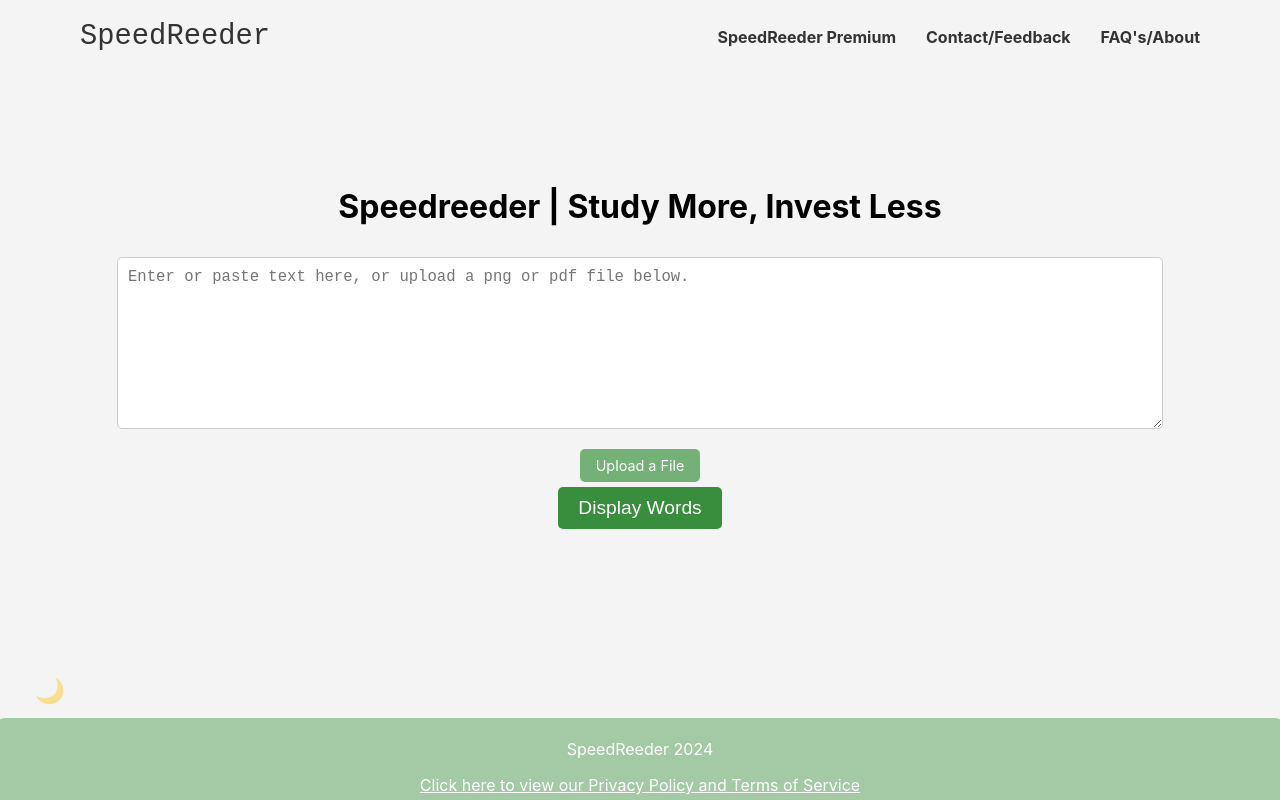
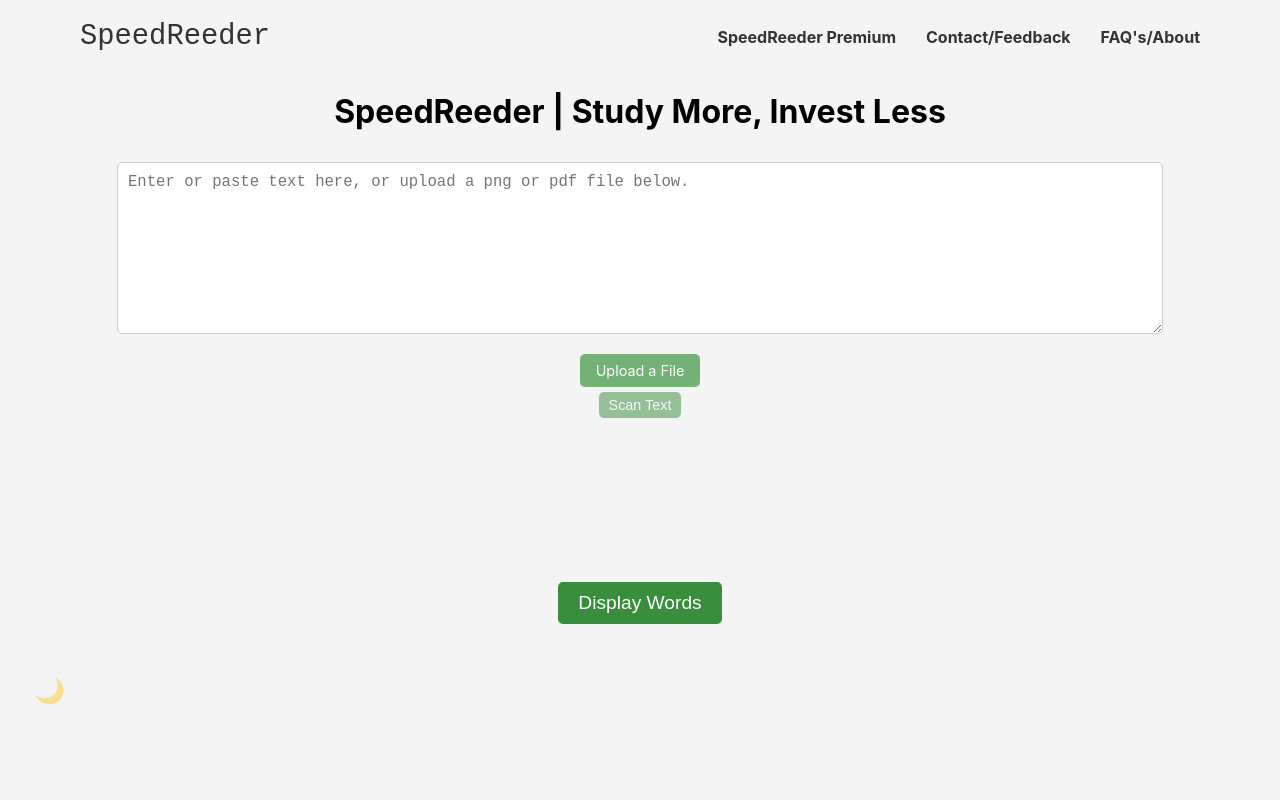
Before and after one commit to SpeedReeder2024/SpeedReederFinal, a plain HTML site: page index.html in a window 1280 px wide. Drawn offline with Linux system fonts and the light colour scheme.

Commit message:
Update index.html

```diff
--- a/index.html
+++ b/index.html
@@ -38,20 +38,26 @@
 <div id="mainContainer">
     <!-- Input Section -->
     <div id="inputContainer">
-        <h1>Speedreeder | Study More, Invest Less</h1>
+        <h1>SpeedReeder | Study More, Invest Less</h1>
         <textarea id="textInput" placeholder="Enter or paste text here, or upload a png or pdf file below."></textarea>
         <label for="fileInput" id="fileLabel">Upload a File</label>
         <input type="file" id="fileInput" accept=".png,.pdf">
+        <button id="cameraButton" class="premium" disabled>Scan Text</button>
+        <div id="videoContainer">
+            <div id="loadingOverlay" style="display: none;">
+                <div class="spinner"></div>
+                <p>Scanning text, please wait...</p>
+            </div>
+            <video id="cameraStream" autoplay playsinline muted></video>
+        </div>
+        <button id="scanTextButton" style="display: none;">Scan Camera Contents</button>
         <a href="display.html"><button id="displayButton">Display Words</button></a>
     </div>
 </div>
 
 <!-- Theme Toggle Button -->
 <button id="theme-toggle" class="theme-toggle premium" disabled>🌙</button>
-<footer>
-    <p>SpeedReeder 2024</p>
-    <a class="legal-link" href="terms.html">Click here to view our Privacy Policy and Terms of Service</a>
-</footer>
+
 <script>
     function toggleMenu() {
         const navbarRight = document.querySelector('.navbar-right');
```
